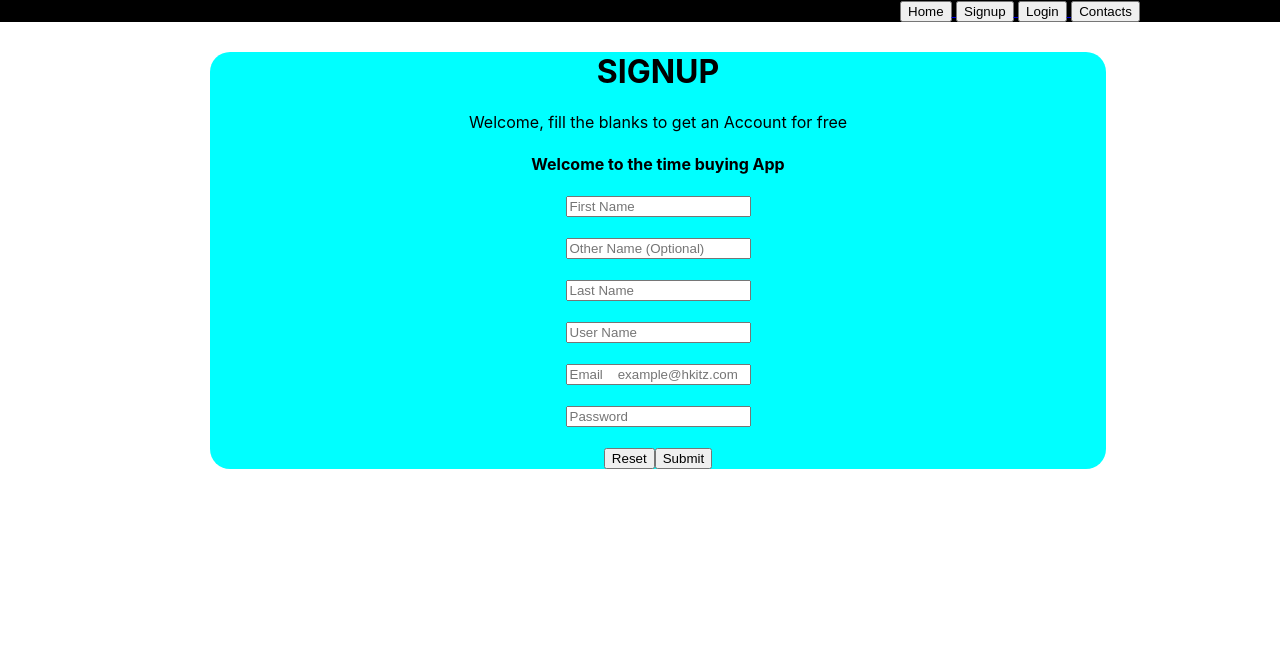
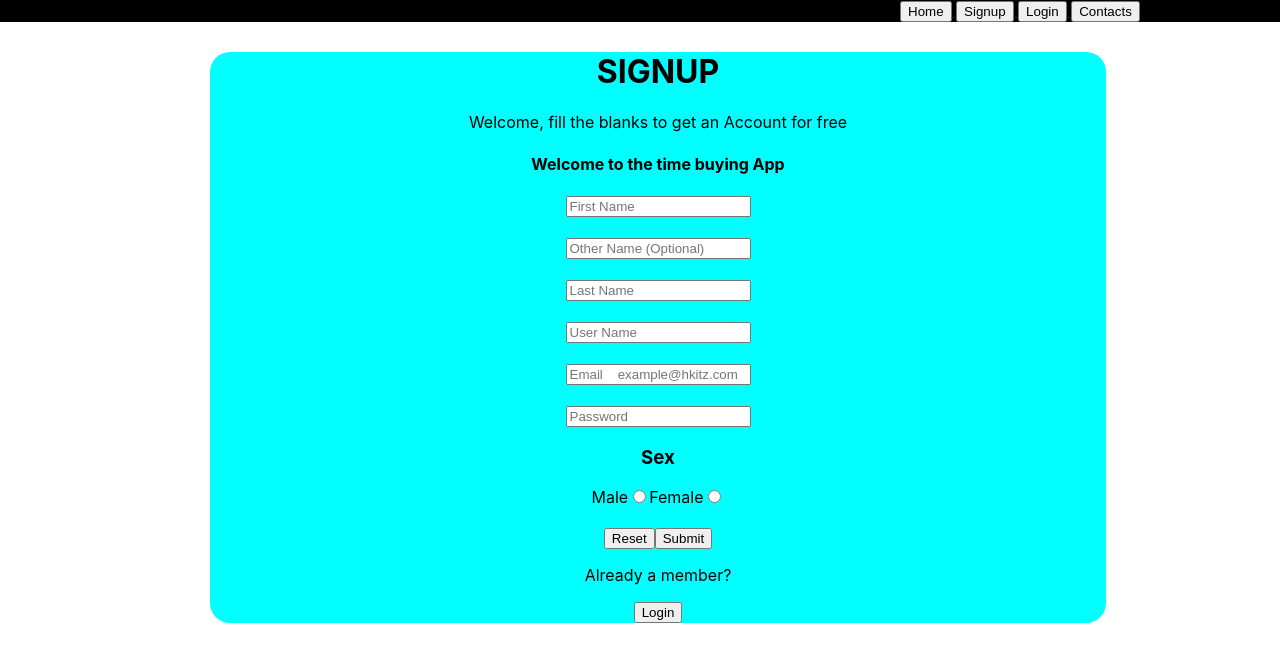
Before and after one commit to kencal20/personal-route-project, a React (Create React App) app: page /signup in a window 1280 px wide. Shown: the top 662 px of the page. Built offline with nearby package versions, Linux system fonts and the light colour scheme.

Commit message:
link for login and sign in

```diff
--- a/src/components/Login.js
+++ b/src/components/Login.js
@@ -1,5 +1,6 @@
 import React from 'react';
 import "../Main_styles.css"
+import { Link } from 'react-router-dom';
 const Login = () => {
     return (
         <div className='App'>
@@ -10,7 +11,10 @@ const Login = () => {
           </div>
           <div className="Password">
             <input type="password" placeholder="Password" />
-
+            <p>New Here?</p>
+            <Link to="/signup">
+            <button type="button">Signup</button>
+          </Link>
           </div>
         </div>
     );
--- a/src/components/Signup.js
+++ b/src/components/Signup.js
@@ -1,11 +1,10 @@
 import "../Main_styles.css";
 import React from "react";
-
+import { Link } from "react-router-dom";
 
 function Signup() {
   return (
     <>
-
       <div className="App">
         <div className="Title">
           <h1>SIGNUP</h1>
@@ -32,10 +31,20 @@ function Signup() {
           </div>
           <div className="Password">
             <input type="password" placeholder="Password" />
+            <br></br>
+            <div className="Gender" />
+            <h3>Sex</h3>
+            <label>Male</label>
+            <input type="radio" />
+            <label>Female</label>
+            <input type="radio" />
           </div>
           <input type="reset" />
-          <input type="submit"/>
-
+          <input type="submit" />
+          <p>Already a member?</p>
+          <Link to="/login">
+            <button type="button">Login</button>
+          </Link>
         </div>
       </div>
     </>
```
